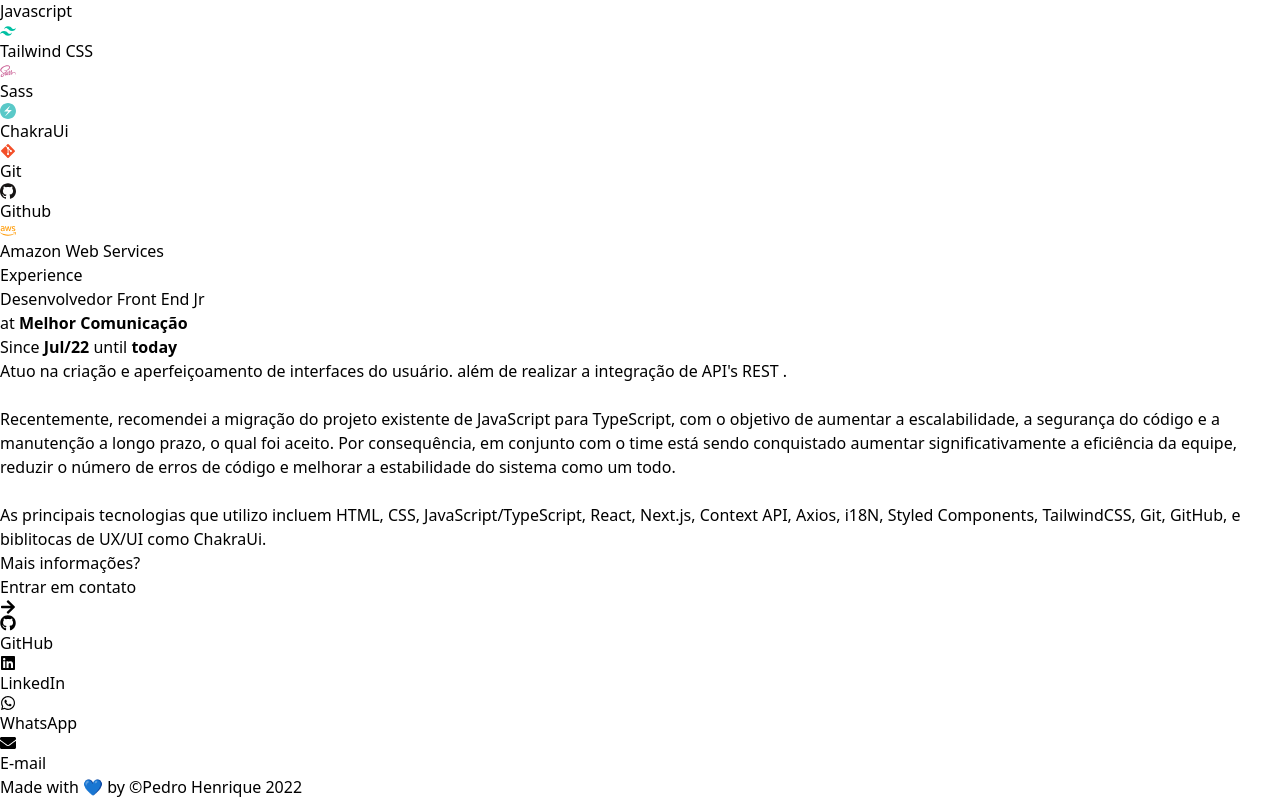
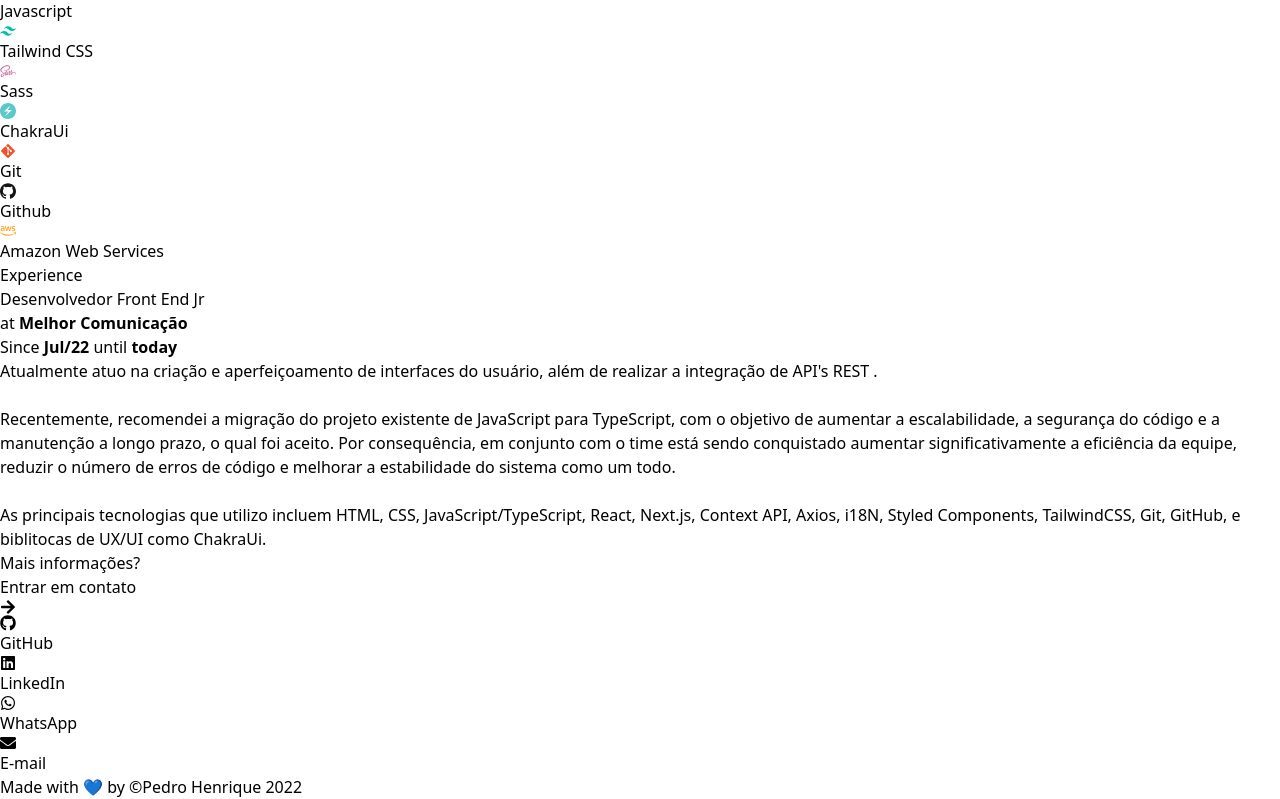
Before and after one commit to pedrinho81/portfolio-react, a React (Create React App) app: page / in a window 1280 px wide. Shown: the part 1030-1829 px from the top of the page. Built offline with nearby package versions, Linux system fonts and the light colour scheme.

Commit message:
fix: adjust experience text

```diff
--- a/src/components/Experience.js
+++ b/src/components/Experience.js
@@ -14,7 +14,7 @@
             </h3>
             <p className='text-gray-900 dark:text-white'>Since <b>Jul/22</b>  until <b>today</b></p>
             <p className="text-base text-justify sm:text-xl  dark:text-zinc-300 text-gray-600 leading-relaxed mt-4">
-             Atuo na criação e aperfeiçoamento de interfaces do usuário. além de realizar a integração de API's REST .
+             Atualmente atuo na criação e aperfeiçoamento de interfaces do usuário, além de realizar a integração de API's REST .
               <br/>
               <br/>
               Recentemente, recomendei a migração do projeto existente de JavaScript para TypeScript, com o objetivo de aumentar a escalabilidade, a segurança do código e a manutenção a longo prazo, o qual foi aceito. Por consequência, em conjunto com o time está sendo conquistado aumentar significativamente a eficiência da equipe, reduzir o número de erros de código e melhorar a estabilidade do sistema como um todo.
```
